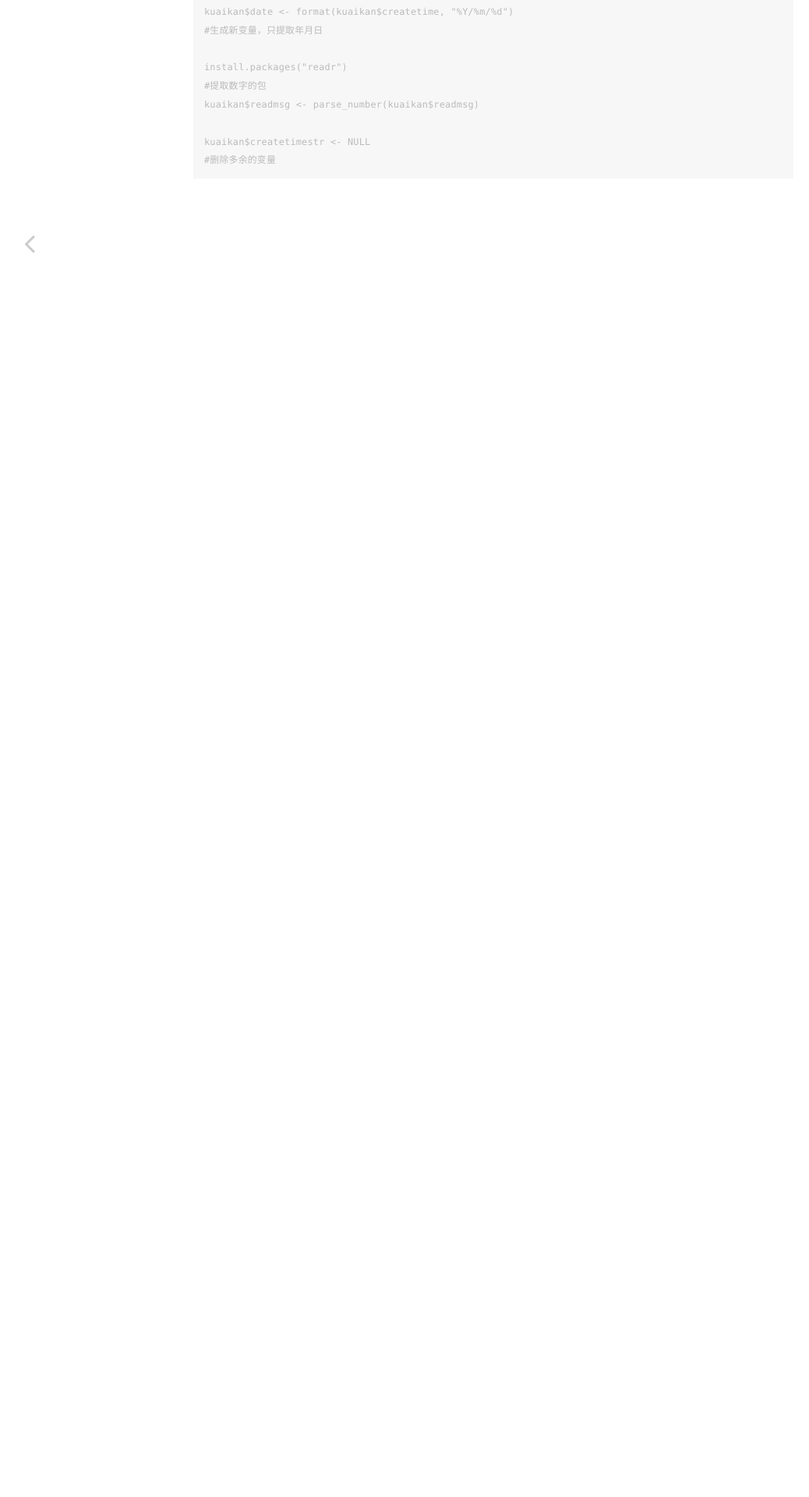
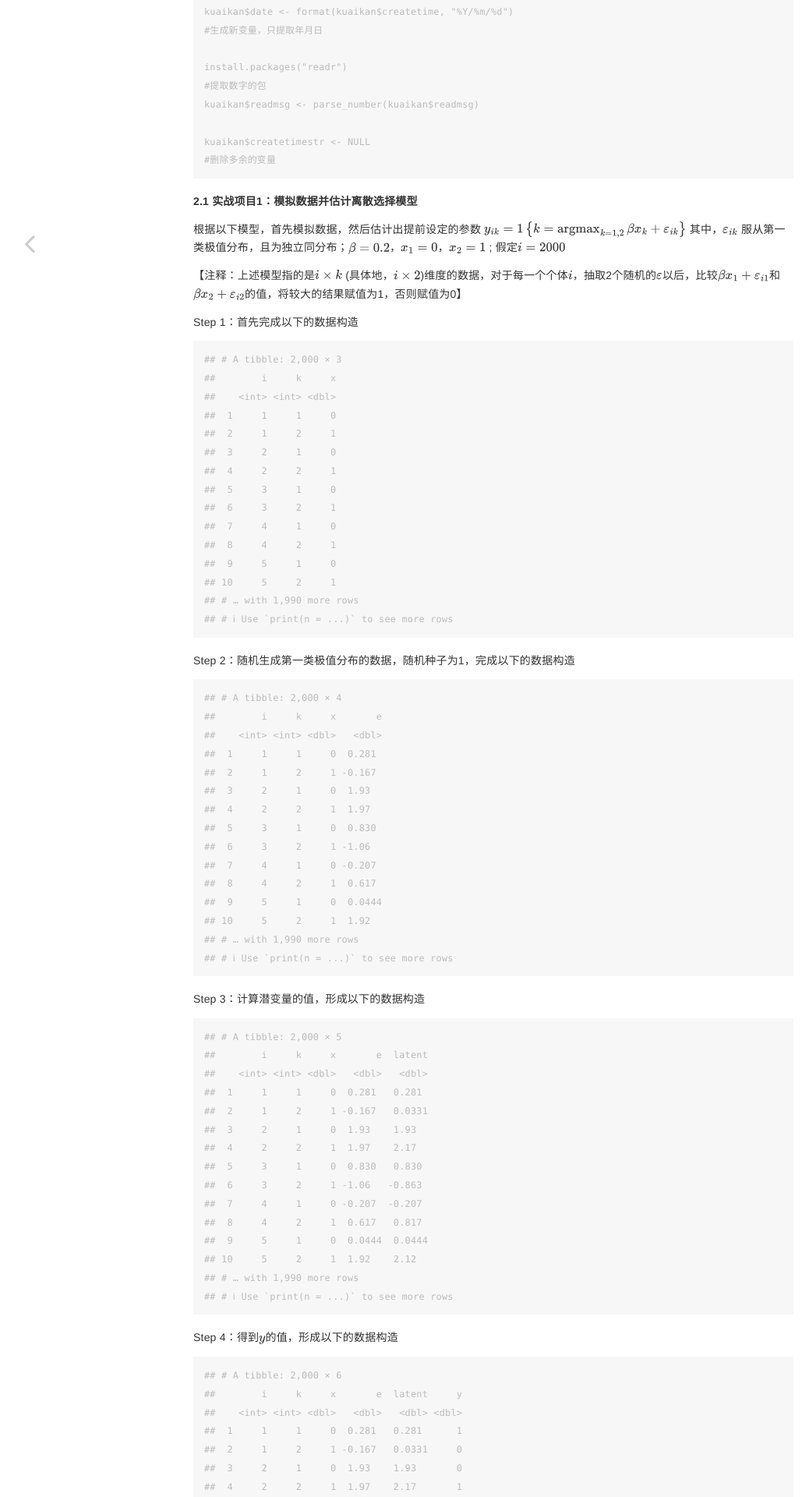
Before and after one commit to Zhuopie/Zhuopie.github.io, a Jekyll site: the page built from _pages/Work with R.md, in a window 1280 px wide. Shown: the part 1685-3605 px from the top of the page at 78% size, without its empty margins (7-1045 px from the left). Built offline with Jekyll 4.4.1, drawn with Linux system fonts in a browser that asks for light colours; some of the changed text lies outside the part shown.

Commit message:
Update Work with R.md

````diff
--- a/_pages/Work with R.md
+++ b/_pages/Work with R.md
@@ -95,3 +95,99 @@ kuaikan$readmsg <- parse_number(kuaikan$readmsg)
 kuaikan$createtimestr <- NULL
 #删除多余的变量
 ```
+
+**2.1 实战项目1：模拟数据并估计离散选择模型**
+
+根据以下模型，首先模拟数据，然后估计出提前设定的参数
+$$
+y_{i k}=1\left\{k=\operatorname{argmax}_{k=1,2} \beta x_k+\varepsilon_{i k}\right\}
+$$
+其中，$\varepsilon_{ik}$ 服从第一类极值分布，且为独立同分布；$\beta=0.2$，$x_{1}=0$，$x_2=1$ ; 假定$i=2000$
+
+【注释：上述模型指的是$i\times k$ (具体地，$i\times 2$)维度的数据，对于每一个个体$i$，抽取2个随机的$\varepsilon$以后，比较$\beta x_1+\varepsilon_{i1}$和$\beta x_2+\varepsilon_{i2}$的值，将较大的结果赋值为1，否则赋值为0】
+
+Step 1：首先完成以下的数据构造
+
+```
+## # A tibble: 2,000 × 3
+##        i     k     x
+##    <int> <int> <dbl>
+##  1     1     1     0
+##  2     1     2     1
+##  3     2     1     0
+##  4     2     2     1
+##  5     3     1     0
+##  6     3     2     1
+##  7     4     1     0
+##  8     4     2     1
+##  9     5     1     0
+## 10     5     2     1
+## # … with 1,990 more rows
+## # ℹ Use `print(n = ...)` to see more rows
+```
+
+Step 2：随机生成第一类极值分布的数据，随机种子为1，完成以下的数据构造
+
+```
+## # A tibble: 2,000 × 4
+##        i     k     x       e
+##    <int> <int> <dbl>   <dbl>
+##  1     1     1     0  0.281
+##  2     1     2     1 -0.167
+##  3     2     1     0  1.93
+##  4     2     2     1  1.97
+##  5     3     1     0  0.830
+##  6     3     2     1 -1.06
+##  7     4     1     0 -0.207
+##  8     4     2     1  0.617
+##  9     5     1     0  0.0444
+## 10     5     2     1  1.92
+## # … with 1,990 more rows
+## # ℹ Use `print(n = ...)` to see more rows
+```
+
+Step 3：计算潜变量的值，形成以下的数据构造
+
+```
+## # A tibble: 2,000 × 5
+##        i     k     x       e  latent
+##    <int> <int> <dbl>   <dbl>   <dbl>
+##  1     1     1     0  0.281   0.281
+##  2     1     2     1 -0.167   0.0331
+##  3     2     1     0  1.93    1.93
+##  4     2     2     1  1.97    2.17
+##  5     3     1     0  0.830   0.830
+##  6     3     2     1 -1.06   -0.863
+##  7     4     1     0 -0.207  -0.207
+##  8     4     2     1  0.617   0.817
+##  9     5     1     0  0.0444  0.0444
+## 10     5     2     1  1.92    2.12
+## # … with 1,990 more rows
+## # ℹ Use `print(n = ...)` to see more rows
+```
+
+Step 4：得到$y$的值，形成以下的数据构造
+
+```
+## # A tibble: 2,000 × 6
+##        i     k     x       e  latent     y
+##    <int> <int> <dbl>   <dbl>   <dbl> <dbl>
+##  1     1     1     0  0.281   0.281      1
+##  2     1     2     1 -0.167   0.0331     0
+##  3     2     1     0  1.93    1.93       0
+##  4     2     2     1  1.97    2.17       1
+##  5     3     1     0  0.830   0.830      1
+##  6     3     2     1 -1.06   -0.863      0
+##  7     4     1     0 -0.207  -0.207      0
+##  8     4     2     1  0.617   0.817      1
+##  9     5     1     0  0.0444  0.0444     0
+## 10     5     2     1  1.92    2.12       1
+## # … with 1,990 more rows
+## # ℹ Use `print(n = ...)` to see more rows
+```
+
+由于设定了随机扰动项服从第一类极值分布，且为独立同分布，可以得到，在给定参数$\beta$的值后，$y_{ik}=1$的概率为
+$$
+p_{i k}(\beta)=\frac{\exp \left(\beta x_k\right)}{\exp \left(\beta x_1\right)+\exp \left(\beta x_2\right)}
+$$
+由此构造似然函数，
````
